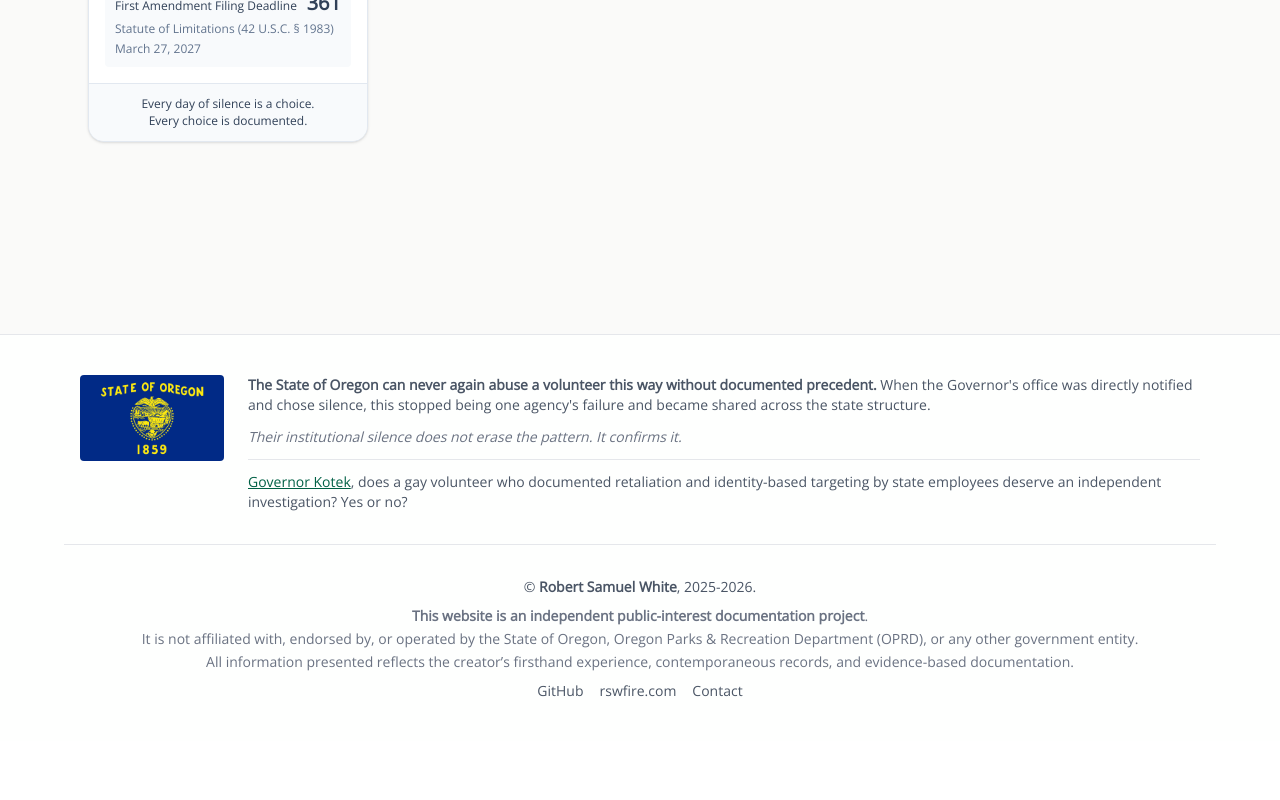
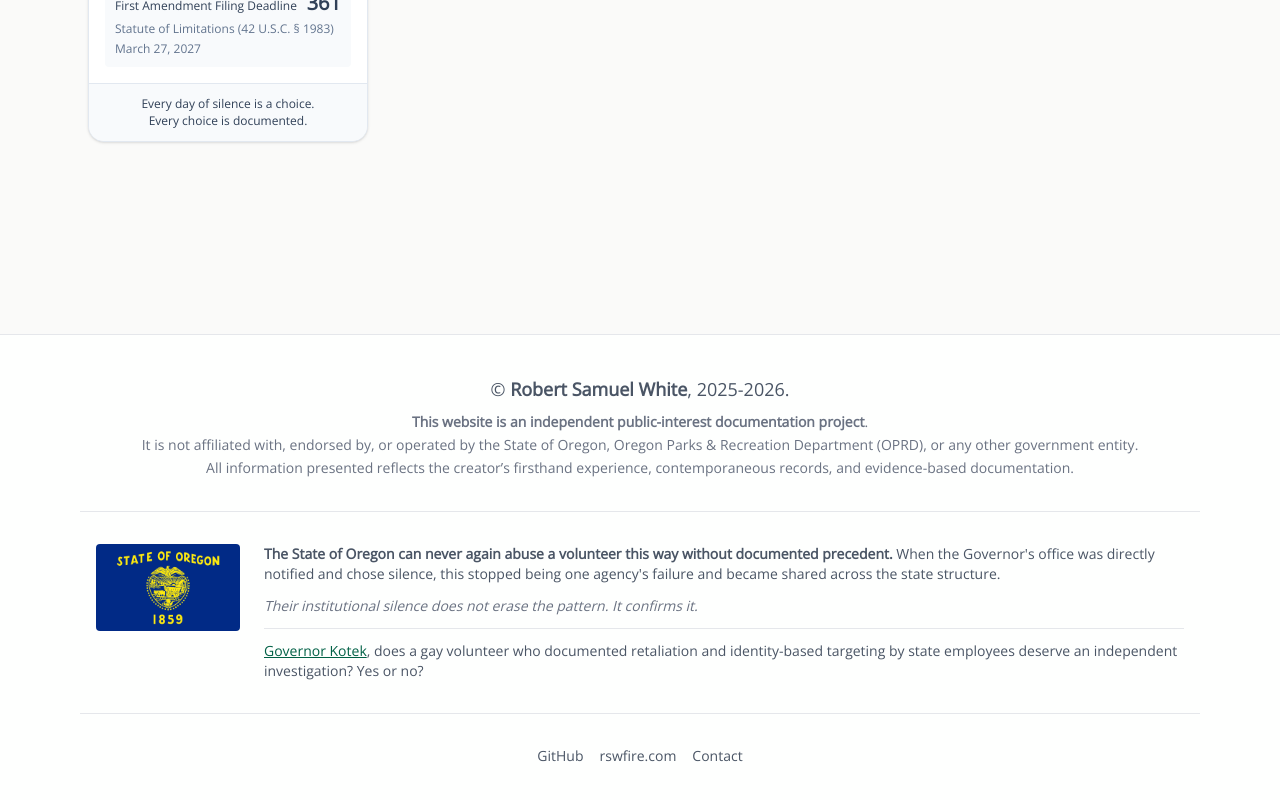
Before and after one commit to rswfire/rswfire.oprd, a Next.js app: page /ethics in a window 1280 px wide. Shown: the part 1616-2416 px from the top of the page. Before the commit the page ends 2357 px from the top, so only its background shows below. Built offline with nearby package versions, Linux system fonts and the light colour scheme.

Commit message:
Updated Footer.tsx

```diff
--- a/components/Footer.tsx
+++ b/components/Footer.tsx
@@ -4,22 +4,9 @@ export default function Footer() {
     return (
         <footer className="border-t border-gray-200 mt-16 py-10 text-sm text-gray-600 bg-white/90">
 
-            <div className="max-w-6xl mx-auto px-4 mb-8">
-                <div className="flex flex-col sm:flex-row gap-6 items-start">
-                    <img src="/oregon-state-flag.jpg" alt="Oregon State Flag" className="w-36 h-auto rounded shrink-0" />
-                    <div className="space-y-3">
-                        <div className="text-sm"><strong>The State of Oregon can never again abuse a volunteer this way without documented precedent.</strong> When the Governor&apos;s office was directly notified and chose silence, this stopped being one agency&apos;s failure and became shared across the state structure.</div>
-                        <div className="text-sm italic text-gray-500">Their institutional silence does not erase the pattern. It confirms it.</div>
-                        <div className="text-sm pt-3 border-t border-gray-200"><Link href="/governor-kotek" className="underline text-emerald-800 hover:text-emerald-600">Governor Kotek</Link>, does a gay volunteer who documented retaliation and identity-based targeting by state employees deserve an independent investigation? Yes or no?</div>
-                    </div>
-                </div>
-            </div>
-
-            <hr className="max-w-6xl mx-auto border-t border-gray-200 mb-8" />
-
             <div className="max-w-6xl mx-auto px-4 space-y-2">
 
-                <div className="text-center space-y-1">
+                <div className="text-center space-y-1 text-lg">
                     <div>
                         &copy;&nbsp;
                           <a href="https://rswfire.com/" target="_blank" rel="noopener noreferrer" className="hover:underline font-semibold">Robert Samuel White</a>
@@ -33,6 +20,21 @@ export default function Footer() {
                     <div>All information presented reflects the creator’s firsthand experience, contemporaneous records, and evidence-based documentation.</div>
 
                 </div>
+
+                <hr className="max-w-6xl mx-auto border-t border-gray-200 my-8" />
+
+                <div className="max-w-6xl mx-auto px-4 mb-8">
+                    <div className="flex flex-col sm:flex-row gap-6 items-start">
+                        <img src="/oregon-state-flag.jpg" alt="Oregon State Flag" className="w-36 h-auto rounded shrink-0" />
+                        <div className="space-y-3">
+                            <div className="text-sm"><strong>The State of Oregon can never again abuse a volunteer this way without documented precedent.</strong> When the Governor&apos;s office was directly notified and chose silence, this stopped being one agency&apos;s failure and became shared across the state structure.</div>
+                            <div className="text-sm italic text-gray-500">Their institutional silence does not erase the pattern. It confirms it.</div>
+                            <div className="text-sm pt-3 border-t border-gray-200"><Link href="/governor-kotek" className="underline text-emerald-800 hover:text-emerald-600">Governor Kotek</Link>, does a gay volunteer who documented retaliation and identity-based targeting by state employees deserve an independent investigation? Yes or no?</div>
+                        </div>
+                    </div>
+                </div>
+
+                <hr className="max-w-6xl mx-auto border-t border-gray-200 my-8" />
 
                 <div className="flex justify-center gap-4 text-sm">
                     <a
@@ -54,7 +56,7 @@ export default function Footer() {
                     </a>
 
                     <a
-                        href="https://rswfire.com/contact"
+                        href="mailto:rsw@rswfire.com"
                         target="_blank"
                         rel="noopener noreferrer"
                         className="hover:underline"
```
